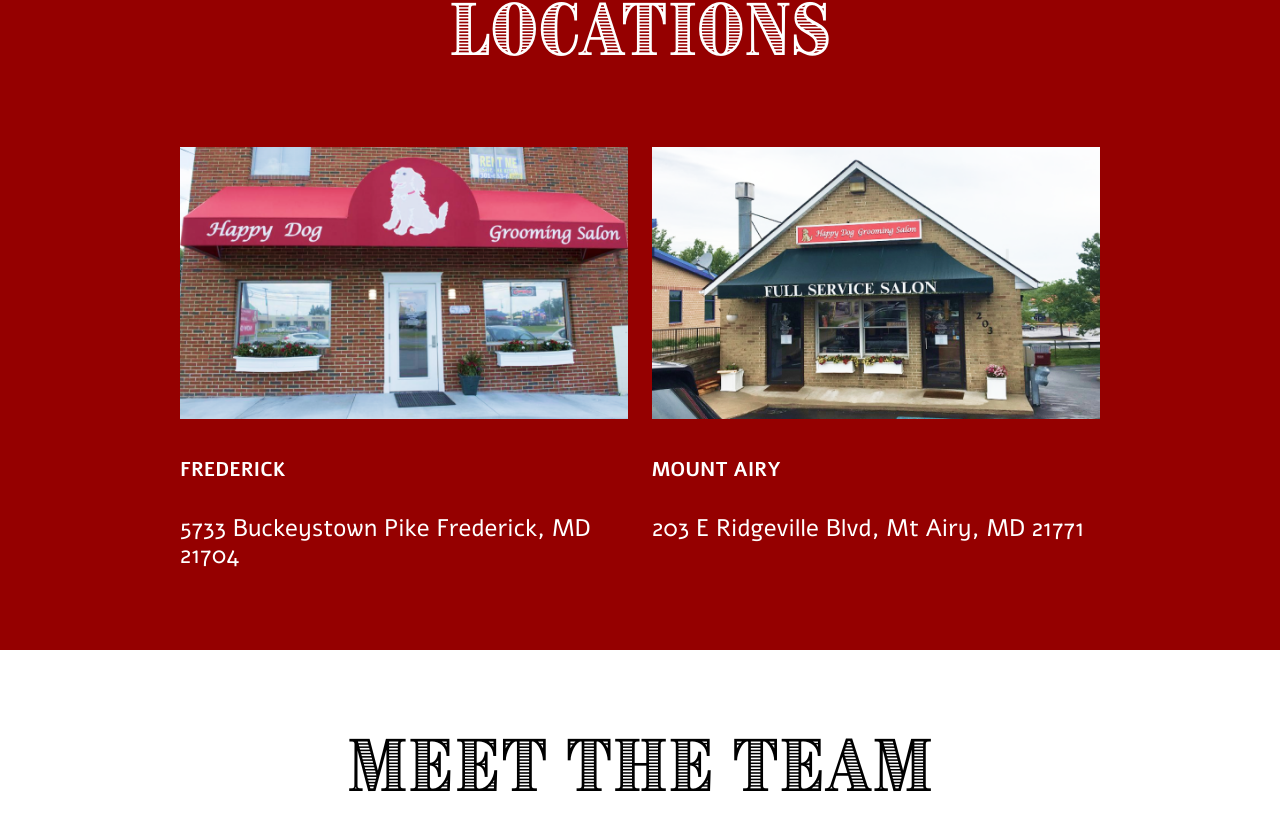
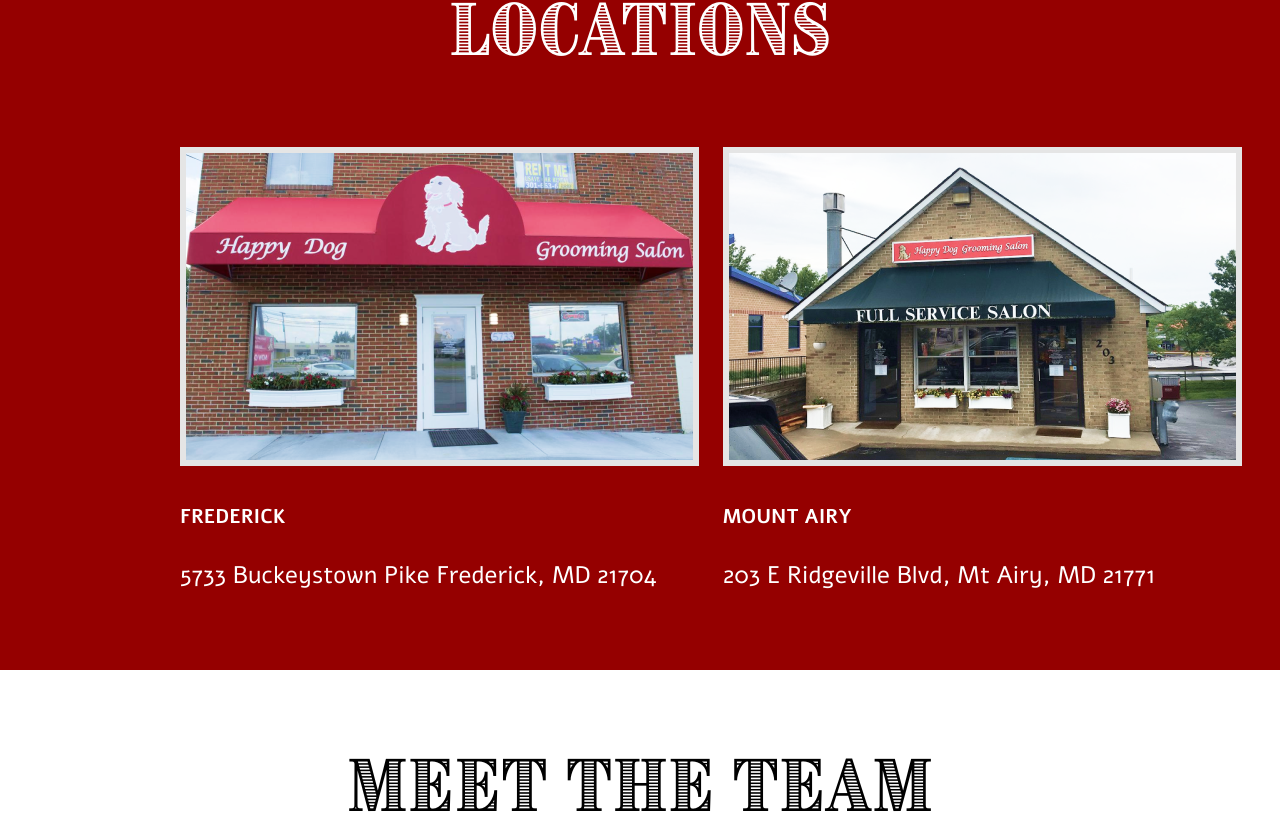
Before and after one commit to hdgrooming/website, a Next.js app: page / in a window 1280 px wide. Shown: the part 1743-2560 px from the top of the page. Built offline with nearby package versions, Linux system fonts and the light colour scheme.

Commit message:
don't use Image

```diff
--- a/components/Locations/index.tsx
+++ b/components/Locations/index.tsx
@@ -40,7 +40,7 @@
   }
 `;
 
-const LocationImage = styled(Image)`
+const LocationImage = styled.img`
   border: 6px solid #e5e5e5;
 `;
 
--- a/components/Navbar/index.tsx
+++ b/components/Navbar/index.tsx
@@ -65,7 +65,8 @@
 
   return (
     <Container>
-      <Image src="/images/logo1.png" width={222} height={171} />
+      {/* <Image src="/images/logo1.png" width={222} height={171} /> */}
+      <img src="/images/logo1.png" width={222} height={171} />
       <LinksContainer>
         <Line />
         <NavLink href="#top" onClick={handleLinkClick}>
--- a/components/Story/index.tsx
+++ b/components/Story/index.tsx
@@ -31,7 +31,8 @@
 
 const BestOfBest = () => (
   <BoBContainer>
-    <Image src="/images/best.png" width={488} height={452} />
+    {/* <Image src="/images/best.png" width={488} height={452} /> */}
+    <img src="/images/best.png" width={488} height={452} />
     <h4>Voted frederick's best of the best 3 years in a row!</h4>
   </BoBContainer>
 );
--- a/components/Team/index.tsx
+++ b/components/Team/index.tsx
@@ -64,7 +64,8 @@
 }: TeamMember) => {
   return (
     <TeamMemberItemContainer>
-      <Image src={imageSrc} width={329} height={400} />
+      {/* <Image src={imageSrc} width={329} height={400} /> */}
+      <img src={imageSrc} width={329} height={400} />
       <h5> - {name} - </h5>
       <h6>{title}</h6>
     </TeamMemberItemContainer>
```
